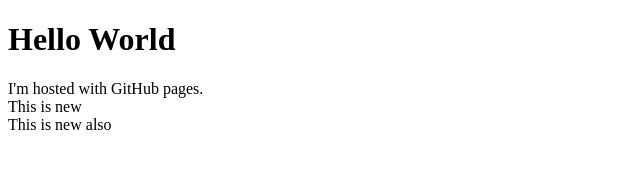
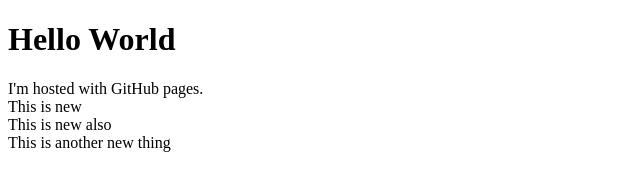
Before and after one commit to pkkeithLMC/pkkeithLMC.github.io, a plain HTML site: page index.html in a window 1280 px wide. Shown: the whole page, without its empty margins (0-640 px from the left). Drawn offline with Linux system fonts and the light colour scheme.

Commit message:
testing 3

```diff
--- a/index.html
+++ b/index.html
@@ -5,6 +5,7 @@
 <h1>Hello World</h1>
 <p>I'm hosted with GitHub pages. <br>
 This is new <br>
-This is new also</p>
+This is new also<br>
+This is another new thing</p>
 </body>
 </html>
```
